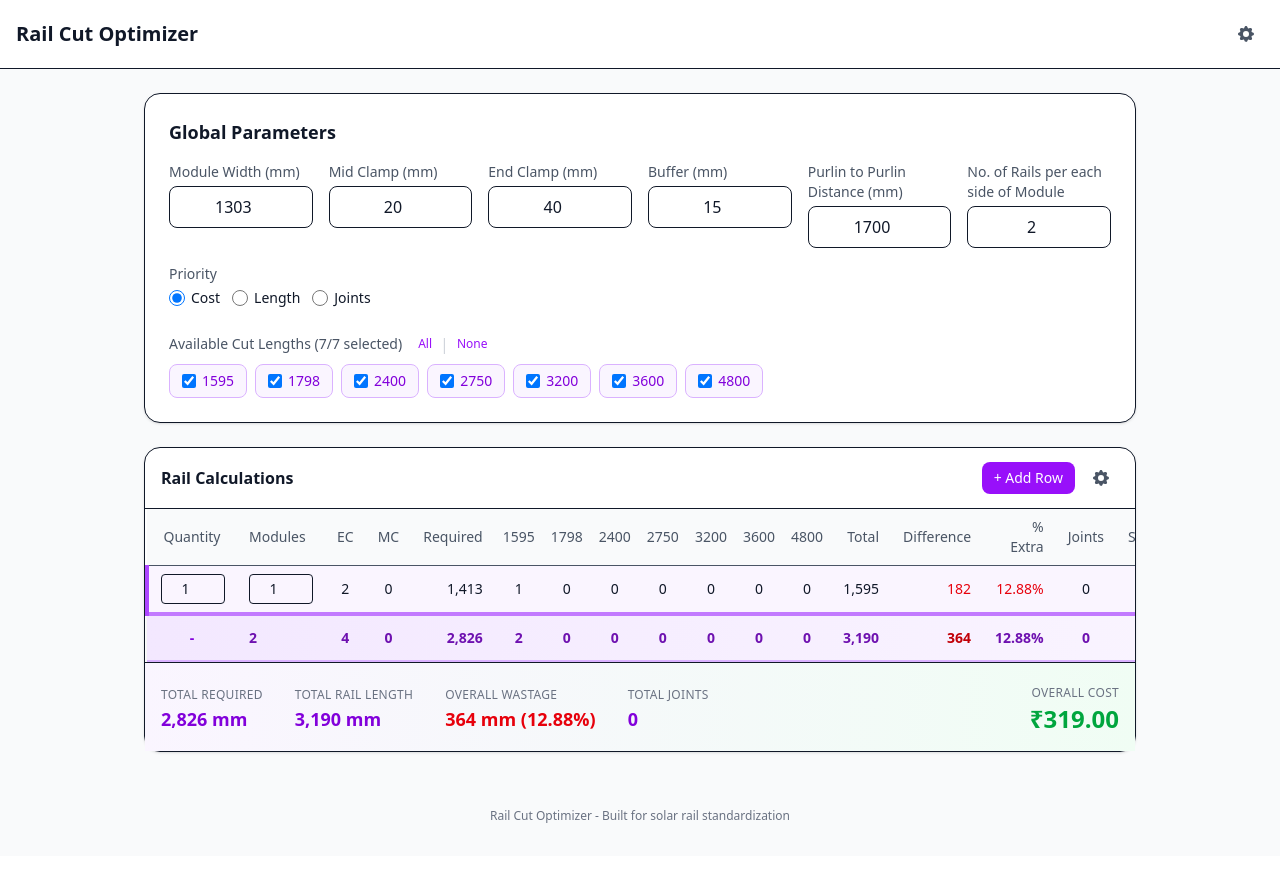
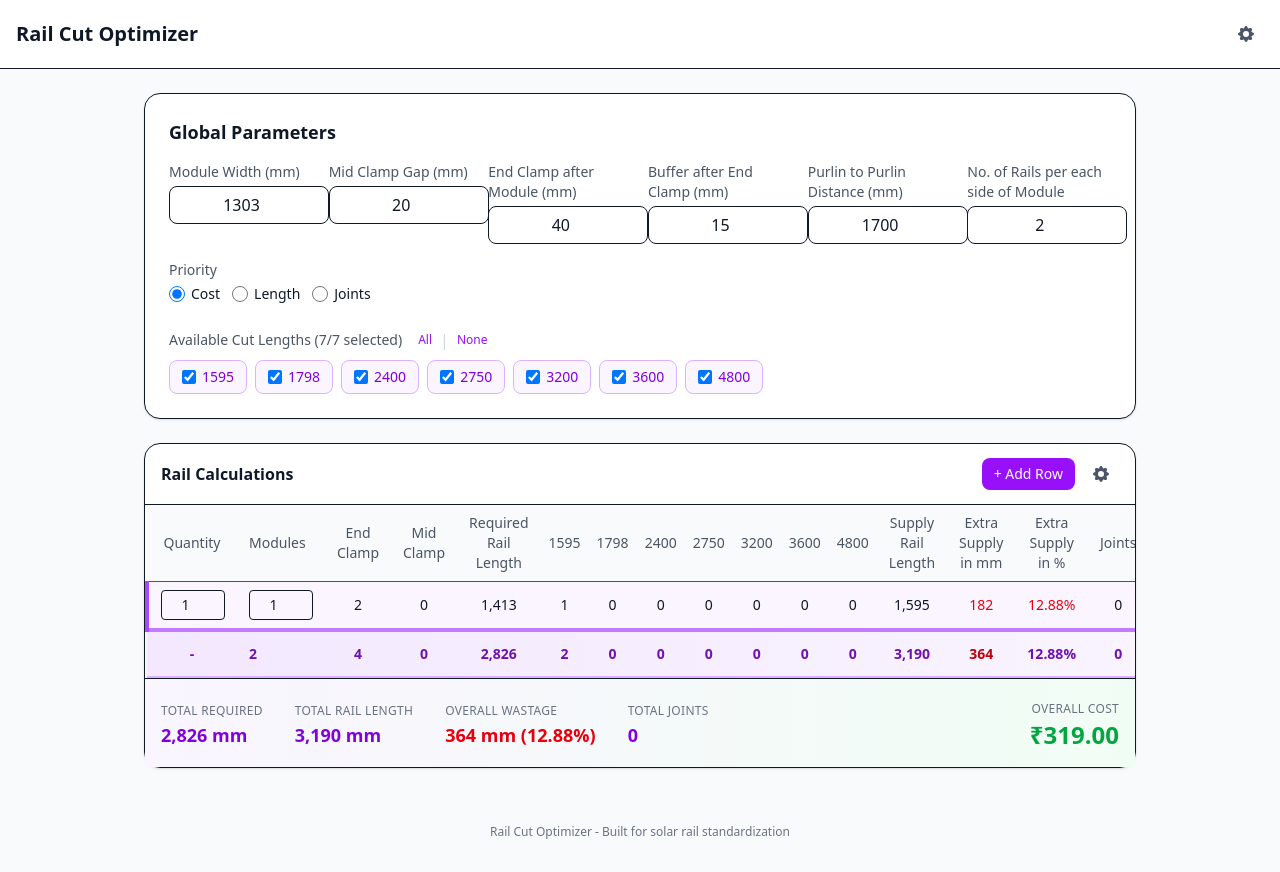
Before and after one commit to abujawed11/knapsack-tool, a React (Vite) app in the folder knapsack-front/: page / in a window 1280 px wide. Both pictures are taken after a click on the button "+ Add Row". Built offline with nearby package versions, Linux system fonts and the light colour scheme.

Commit message:
updated headers and input names

```diff
--- a/knapsack-front/src/components/GlobalInputs.jsx
+++ b/knapsack-front/src/components/GlobalInputs.jsx
@@ -58,34 +58,39 @@ export default function GlobalInputs({ settings, setSettings }) {
             type="number"
             value={moduleWidth}
             onChange={e => updateSetting('moduleWidth', e.target.value)}
-            className="w-full rounded-lg border px-3 py-2 text-center font-medium"
+            // className="w-full rounded-lg border px-3 py-2 text-center font-medium"
+            className="w-40 rounded-lg border px-2 py-1.5 text-center font-medium"
+
           />
         </div>
         <div>
-          <label className="block text-sm text-gray-600 mb-1">Mid Clamp (mm)</label>
+          <label className="block text-sm text-gray-600 mb-1">Mid Clamp Gap (mm)</label>
           <input
             type="number"
             value={midClamp}
             onChange={e => updateSetting('midClamp', e.target.value)}
-            className="w-full rounded-lg border px-3 py-2 text-center font-medium"
+            // className="w-full rounded-lg border px-3 py-2 text-center font-medium"
+            className="w-40 rounded-lg border px-2 py-1.5 text-center font-medium"
           />
         </div>
         <div>
-          <label className="block text-sm text-gray-600 mb-1">End Clamp (mm)</label>
+          <label className="block text-sm text-gray-600 mb-1">End Clamp after Module (mm)</label>
           <input
             type="number"
             value={endClampWidth}
             onChange={e => updateSetting('endClampWidth', e.target.value)}
-            className="w-full rounded-lg border px-3 py-2 text-center font-medium"
+            // className="w-full rounded-lg border px-3 py-2 text-center font-medium"
+            className="w-40 rounded-lg border px-2 py-1.5 text-center font-medium"
           />
         </div>
         <div>
-          <label className="block text-sm text-gray-600 mb-1">Buffer (mm)</label>
+          <label className="block text-sm text-gray-600 mb-1">Buffer after End Clamp (mm)</label>
           <input
             type="number"
             value={buffer}
             onChange={e => updateSetting('buffer', e.target.value)}
-            className="w-full rounded-lg border px-3 py-2 text-center font-medium"
+            // className="w-full rounded-lg border px-3 py-2 text-center font-medium"
+            className="w-40 rounded-lg border px-2 py-1.5 text-center font-medium"
           />
         </div>
         <div>
@@ -94,7 +99,8 @@ export default function GlobalInputs({ settings, setSettings }) {
             type="number"
             value={purlinDistance}
             onChange={e => updateSetting('purlinDistance', e.target.value)}
-            className="w-full rounded-lg border px-3 py-2 text-center font-medium"
+            // className="w-full rounded-lg border px-3 py-2 text-center font-medium"
+            className="w-40 rounded-lg border px-2 py-1.5 text-center font-medium"
           />
         </div>
         <div>
@@ -104,7 +110,8 @@ export default function GlobalInputs({ settings, setSettings }) {
             value={railsPerSide}
             onChange={e => updateSetting('railsPerSide', e.target.value)}
             min="1"
-            className="w-full rounded-lg border px-3 py-2 text-center font-medium"
+            // className="w-full rounded-lg border px-3 py-2 text-center font-medium"
+            className="w-40 rounded-lg border px-2 py-1.5 text-center font-medium"
           />
           {Number(railsPerSide) === 1 && (
             <p className="text-[11px] text-amber-600 mt-1">⚠ Min no. of Rails for each side is Typically 2</p>
--- a/knapsack-front/src/components/RailTable.jsx
+++ b/knapsack-front/src/components/RailTable.jsx
@@ -372,9 +372,9 @@ export default function RailTable({
             <tr>
               <th className="px-3 py-2 text-center font-medium text-gray-600 border-b">Quantity</th>
               <th className="px-3 py-2 text-left font-medium text-gray-600 border-b">Modules</th>
-              <th className="px-3 py-2 text-center font-medium text-gray-600 border-b cursor-help" title="End Clamp">EC</th>
-              <th className="px-3 py-2 text-center font-medium text-gray-600 border-b cursor-help" title="Mid Clamp">MC</th>
-              <th className="px-3 py-2 text-right font-medium text-gray-600 border-b cursor-help" title="Required Rail Length (mm)">Required</th>
+              <th className="px-3 py-2 text-center font-medium text-gray-600 border-b cursor-help" title="End Clamp">End Clamp</th>
+              <th className="px-3 py-2 text-center font-medium text-gray-600 border-b cursor-help" title="Mid Clamp">Mid Clamp</th>
+              <th className="px-3 py-2 text-center font-medium text-gray-600 border-b cursor-help" title="Required Rail Length (mm)">Required Rail Length</th>
               {allLengths.map(len => (
                 <th
                   key={len}
@@ -385,9 +385,9 @@ export default function RailTable({
                   {len}
                 </th>
               ))}
-              <th className="px-3 py-2 text-right font-medium text-gray-600 border-b cursor-help" title="Total Rail Length (mm)">Total</th>
-              <th className="px-3 py-2 text-right font-medium text-gray-600 border-b cursor-help" title="Wastage (Total - Required)">Difference</th>
-              <th className="px-3 py-2 text-right font-medium text-gray-600 border-b cursor-help" title="Percentage Extra Material">% Extra</th>
+              <th className="px-3 py-2 text-center font-medium text-gray-600 border-b cursor-help" title="Total Rail Length (mm)">Supply Rail Length</th>
+              <th className="px-3 py-2 text-center font-medium text-gray-600 border-b cursor-help" title="Wastage (Total - Required)">Extra Supply in mm</th>
+              <th className="px-3 py-2 text-center font-medium text-gray-600 border-b cursor-help" title="Percentage Extra Material">Extra Supply in %</th>
               <th className="px-3 py-2 text-center font-medium text-gray-600 border-b cursor-help" title="Number of Joints Required">Joints</th>
               <th className="px-3 py-2 text-center font-medium text-gray-600 border-b cursor-help" title="Support Base 1">SB1</th>
               <th className="px-3 py-2 text-center font-medium text-gray-600 border-b">
@@ -463,7 +463,7 @@ export default function RailTable({
                     <td className="px-3 py-2 text-center border-b">
                       {row.modules > 0 ? row.modules - 1 : 0}
                     </td>
-                    <td className="px-3 py-2 text-right border-b font-medium">
+                    <td className="px-3 py-2 text-center border-b font-medium">
                       {fmt(required)}
                     </td>
                     {allLengths.map(len => (
@@ -476,15 +476,15 @@ export default function RailTable({
                         {result?.ok ? (result.countsByLength[len] || 0) : '-'}
                       </td>
                     ))}
-                    <td className="px-3 py-2 text-right border-b font-medium">
+                    <td className="px-3 py-2 text-center border-b font-medium">
                       {result?.ok ? fmt(result.totalRailLength) : '-'}
                     </td>
-                    <td className={`px-3 py-2 text-right border-b ${
+                    <td className={`px-3 py-2 text-center border-b ${
                       result?.ok && result.overshootMm > 0 ? 'text-red-600' : ''
                     }`}>
                       {result?.ok ? fmt(result.overshootMm) : '-'}
                     </td>
-                    <td className={`px-3 py-2 text-right border-b ${
+                    <td className={`px-3 py-2 text-center border-b ${
                       result?.ok && result.overshootMm > 0 ? 'text-red-600' : ''
                     }`}>
                       {result?.ok ? `${extraPct}%` : '-'}
@@ -542,7 +542,7 @@ export default function RailTable({
                 <td className="px-3 py-3 border-b-2 border-purple-300 text-purple-800">{totals.modules}</td>
                 <td className="px-3 py-3 border-b-2 border-purple-300 text-center text-purple-800">{totals.endClamp}</td>
                 <td className="px-3 py-3 border-b-2 border-purple-300 text-center text-purple-800">{totals.midClamp}</td>
-                <td className="px-3 py-3 border-b-2 border-purple-300 text-right text-purple-800">
+                <td className="px-3 py-3 border-b-2 border-purple-300 text-center text-purple-800">
                   {fmt(totals.required)}
                 </td>
                 {allLengths.map(len => (
@@ -555,13 +555,13 @@ export default function RailTable({
                     {totals.countsByLength[len] || 0}
                   </td>
                 ))}
-                <td className="px-3 py-3 border-b-2 border-purple-300 text-right text-purple-800">
+                <td className="px-3 py-3 border-b-2 border-purple-300 text-center text-purple-800">
                   {fmt(totals.total)}
                 </td>
-                <td className="px-3 py-3 border-b-2 border-purple-300 text-right text-red-700 font-bold">
+                <td className="px-3 py-3 border-b-2 border-purple-300 text-center text-red-700 font-bold">
                   {fmt(totals.wastage)}
                 </td>
-                <td className="px-3 py-3 border-b-2 border-purple-300 text-right text-purple-800">
+                <td className="px-3 py-3 border-b-2 border-purple-300 text-center text-purple-800">
                   {totals.wastagePct}%
                 </td>
                 <td className="px-3 py-3 border-b-2 border-purple-300 text-center text-purple-800">
```
